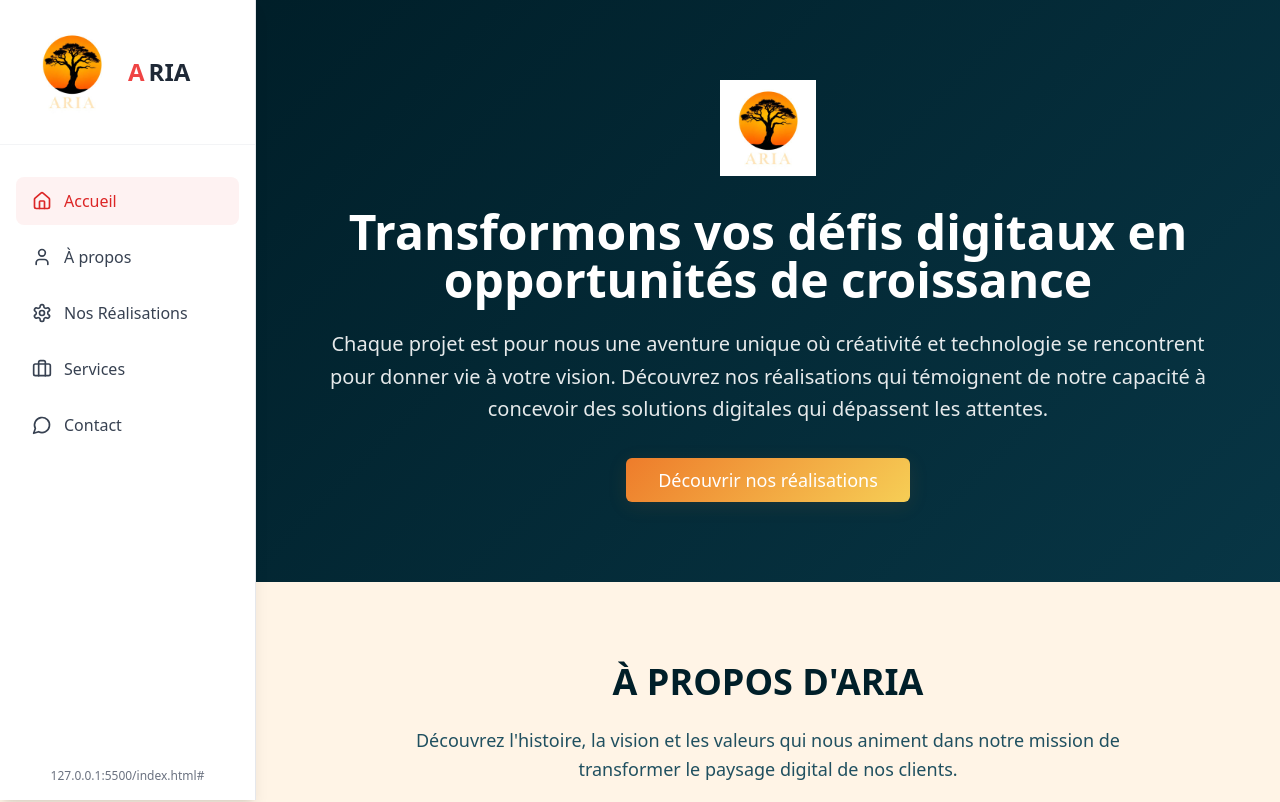
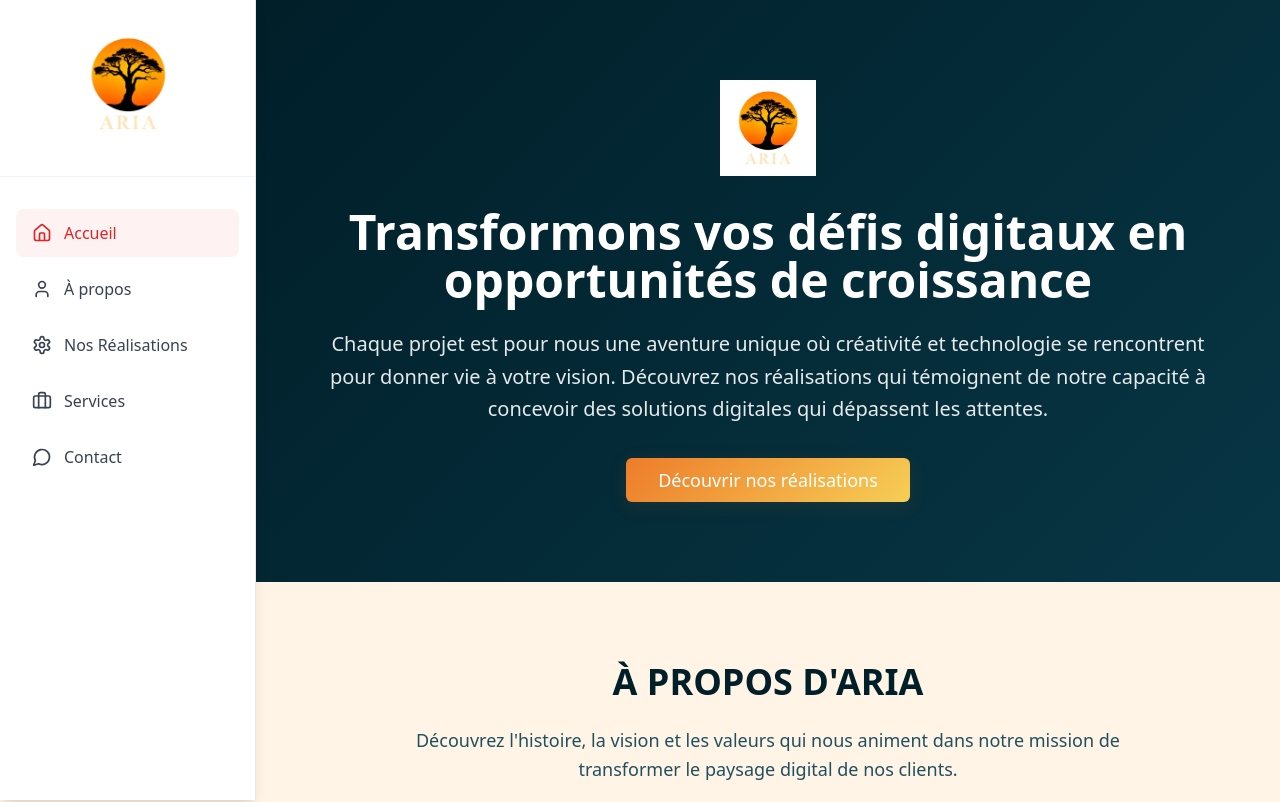
Before and after one commit to Martin42746284/aria-contact-header-18-9ca684d4, a React (Vite) app: page / in a window 1280 px wide. Shown: the top 802 px of the page. Built offline with nearby package versions, Linux system fonts and the light colour scheme.

Commit message:
efa izy e

```diff
--- a/src/components/Header.tsx
+++ b/src/components/Header.tsx
@@ -4,21 +4,19 @@ const Header = () => {
   return (
     <div className="bg-gray-50">
       {/* Sidebar */}
-      <div className="fixed left-0 top-0 h-full w-64 bg-white shadow-lg border-r border-gray-200 z-50">
+      <div className="fixed left-0 top-0 h-full w-64 bg-white shadow-lg border-r border-gray-200 z-50 overflow-y-auto">
         {/* Logo Section */}
-        <div className="p-6 border-b border-gray-100">
-          <div className="flex items-center space-x-2">
-            {/* Logo Image */}
-            <img
-              src="src/assets/aria-logo.png"
-              alt="Logo ARIAA"
-              className="h-24 w-24 object-contain"
-            />
-            {/* Texte ARIAA */}
-            <div className="flex items-center">
-              <span className="text-red-500 text-2xl font-bold">A</span>
-              <span className="text-gray-800 text-2xl font-bold mx-1">RIA</span>
-            </div>
+        <div className="p-6 border-b border-gray-100 flex flex-col items-center">
+          {/* Logo agrandi 5x */}
+          <img
+            src="src/assets/aria-logo.png"
+            alt="Logo ARIAA"
+            className="h-[120px] w-[120px] object-contain mb-2"
+          />
+          {/* Texte ARIAA agrandi */}
+          <div className="flex items-center">
+            <span className="text-red-500 text-3xl font-bold"></span>
+            <span className="text-gray-800 text-3xl font-bold mx-1"></span>
           </div>
         </div>
 
@@ -44,16 +42,14 @@ const Header = () => {
               className="flex items-center space-x-3 px-4 py-3 text-gray-700 hover:bg-gray-100 rounded-lg transition-colors group"
             >
               <Settings className="h-5 w-5" />
-              <span className="font-medium"> Nos Réalisations</span>
-
+              <span className="font-medium">Nos Réalisations</span>
             </a>
             <a
-              href=" #services"
+              href="#services"
               className="flex items-center space-x-3 px-4 py-3 text-gray-700 hover:bg-gray-100 rounded-lg transition-colors group"
             >
               <Briefcase className="h-5 w-5" />
               <span className="font-medium">Services</span>
-
             </a>
             <a
               href="#contact"
@@ -68,7 +64,7 @@ const Header = () => {
         {/* Footer info */}
         <div className="absolute bottom-4 left-4 right-4">
           <div className="text-xs text-gray-500 text-center">
-            127.0.0.1:5500/index.html#
+
           </div>
         </div>
       </div>
```
